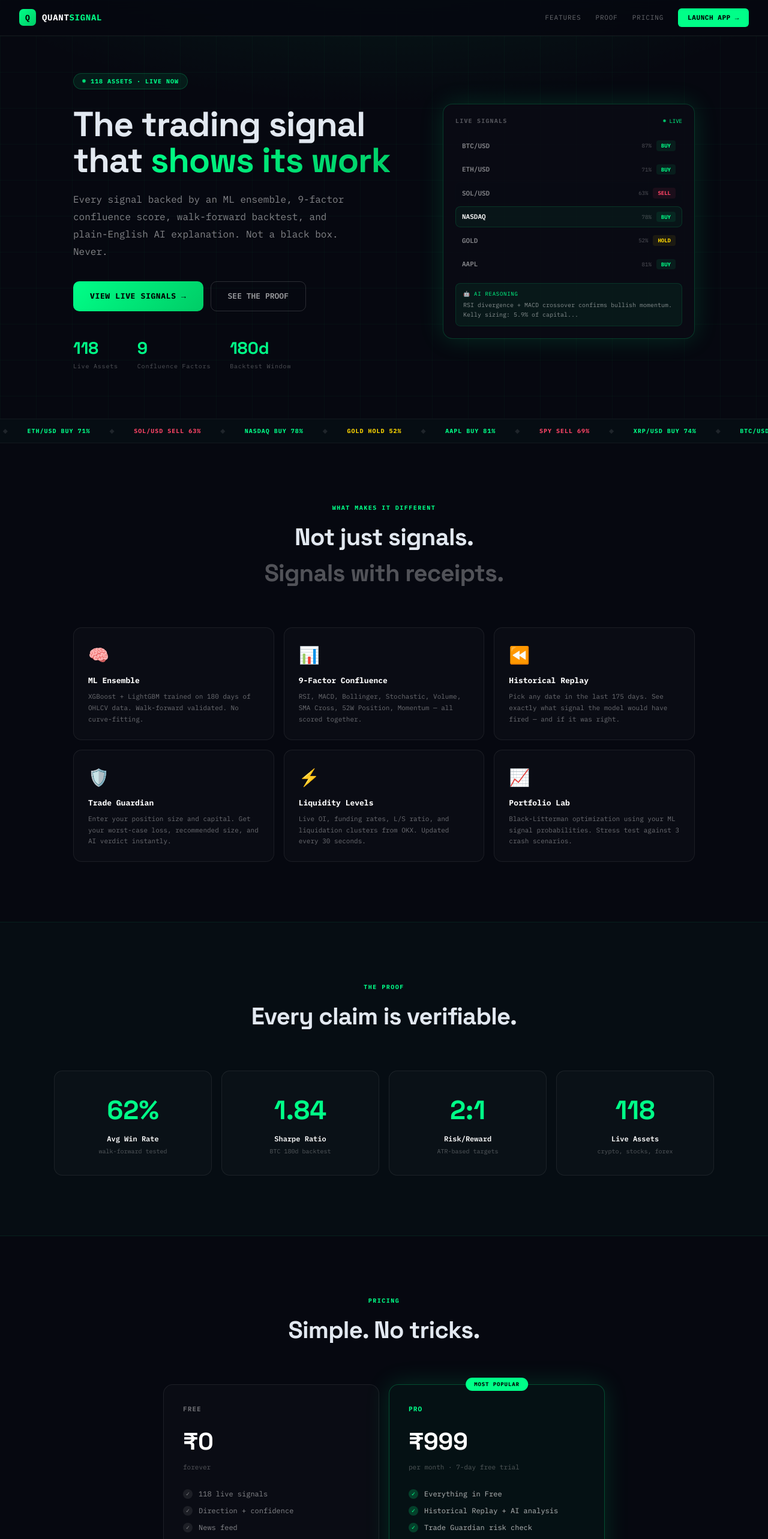
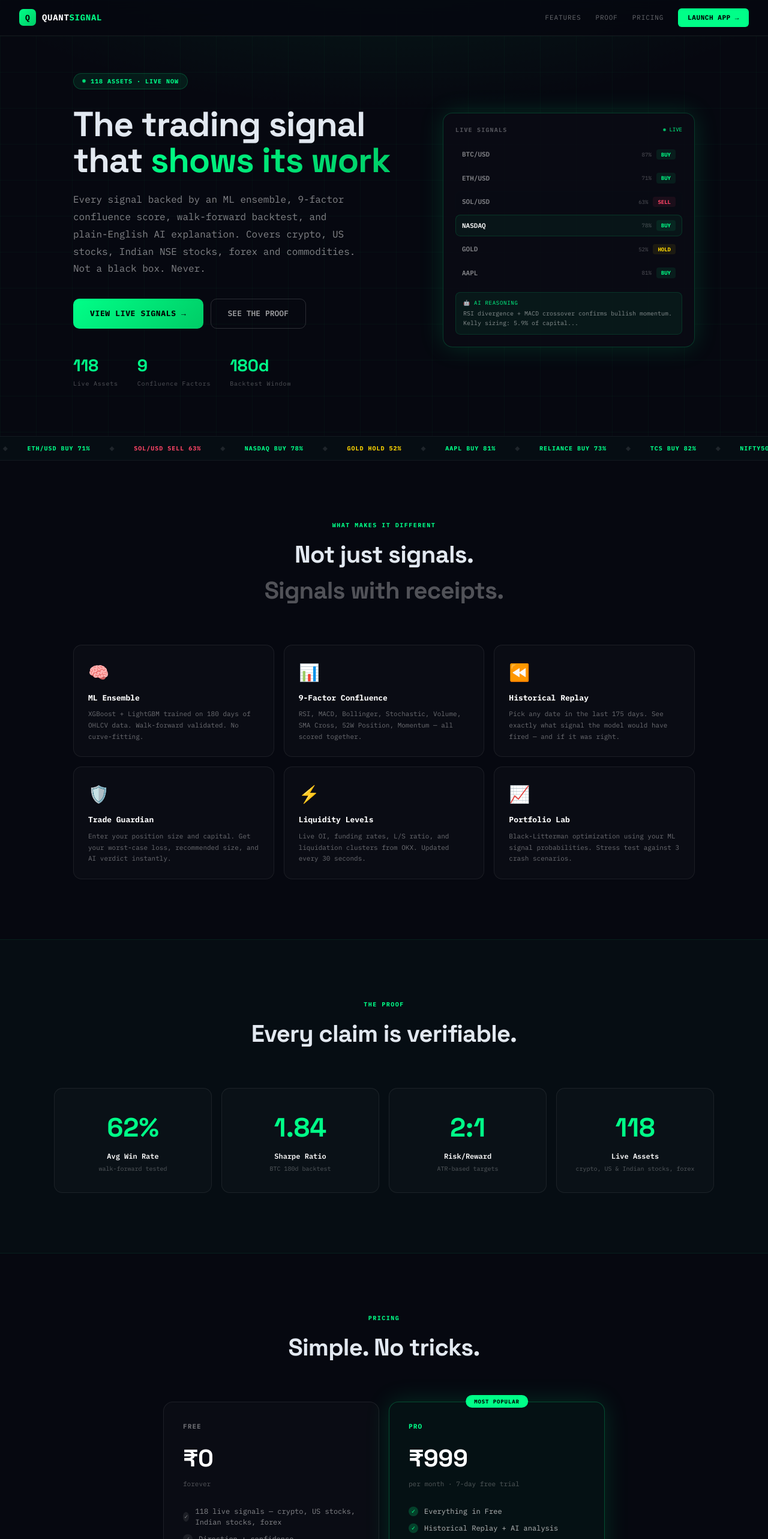
Before and after one commit to MaverickTushar007/quantsignal-web, a Next.js app: page /landing in a window 1280 px wide. Shown: the top 2566 px of the page at 60% size. Built offline with nearby package versions, Linux system fonts and the light colour scheme.

Commit message:
Update landing — 118 assets, India messaging, new ticker tape

```diff
--- a/app/landing/page.tsx
+++ b/app/landing/page.tsx
@@ -1,9 +1,9 @@
 "use client";
 import { useState, useEffect } from "react";
 
-const TICKERS = ["BTC/USD", "ETH/USD", "SOL/USD", "NASDAQ", "GOLD", "AAPL", "SPY", "XRP/USD"];
-const DIRECTIONS = ["BUY", "BUY", "SELL", "BUY", "HOLD", "BUY", "SELL", "BUY"];
-const PROBS = ["87%", "71%", "63%", "78%", "52%", "81%", "69%", "74%"];
+const TICKERS = ["BTC/USD", "ETH/USD", "SOL/USD", "NASDAQ", "GOLD", "AAPL", "RELIANCE", "TCS", "NIFTY50", "XRP/USD", "EUR/USD", "HDFC BANK"];
+const DIRECTIONS = ["BUY", "BUY", "SELL", "BUY", "HOLD", "BUY", "BUY", "BUY", "BUY", "SELL", "HOLD", "BUY"];
+const PROBS = ["87%", "71%", "63%", "78%", "52%", "81%", "73%", "82%", "69%", "61%", "55%", "70%"];
 
 export default function Landing() {
   const [tick, setTick] = useState(0);
@@ -88,7 +88,7 @@ export default function Landing() {
             </h1>
 
             <p style={{ fontSize: 16, color: "rgba(255,255,255,0.5)", lineHeight: 1.8, marginBottom: 36, maxWidth: 480 }}>
-              Every signal backed by an ML ensemble, 9-factor confluence score, walk-forward backtest, and plain-English AI explanation. Not a black box. Never.
+              Every signal backed by an ML ensemble, 9-factor confluence score, walk-forward backtest, and plain-English AI explanation. Covers crypto, US stocks, Indian NSE stocks, forex and commodities. Not a black box. Never.
             </p>
 
             <div style={{ display: "flex", gap: 12, marginBottom: 40, flexWrap: "wrap" }}>
@@ -223,7 +223,7 @@ export default function Landing() {
               { val: "62%", label: "Avg Win Rate", sub: "walk-forward tested" },
               { val: "1.84", label: "Sharpe Ratio", sub: "BTC 180d backtest" },
               { val: "2:1", label: "Risk/Reward", sub: "ATR-based targets" },
-              { val: "118", label: "Live Assets", sub: "crypto, stocks, forex" },
+              { val: "118", label: "Live Assets", sub: "crypto, US & Indian stocks, forex" },
             ].map((s) => (
               <div key={s.label} style={{ textAlign: "center", padding: "32px 20px", background: "rgba(255,255,255,0.02)", border: "1px solid rgba(255,255,255,0.07)", borderRadius: 14 }}>
                 <div style={{ fontFamily: "'Space Grotesk', sans-serif", fontSize: 44, fontWeight: 800, color: "#00ff88", marginBottom: 6 }}>{s.val}</div>
@@ -248,7 +248,7 @@ export default function Landing() {
             <div style={{ fontSize: 11, fontWeight: 700, color: "rgba(255,255,255,0.4)", letterSpacing: "0.1em", marginBottom: 16 }}>FREE</div>
             <div style={{ fontFamily: "'Space Grotesk', sans-serif", fontSize: 40, fontWeight: 800, color: "#fff", marginBottom: 4 }}>₹0</div>
             <div style={{ fontSize: 11, color: "rgba(255,255,255,0.3)", marginBottom: 28 }}>forever</div>
-            {["118 live signals", "Direction + confidence", "News feed", "Economic calendar", "Perseus AI chat"].map(f => (
+            {["118 live signals — crypto, US stocks, Indian stocks, forex", "Direction + confidence", "News feed", "Economic calendar", "Perseus AI chat"].map(f => (
               <div key={f} style={{ display: "flex", alignItems: "center", gap: 10, marginBottom: 10 }}>
                 <div style={{ width: 16, height: 16, borderRadius: "50%", background: "rgba(255,255,255,0.08)", display: "flex", alignItems: "center", justifyContent: "center", fontSize: 9, color: "rgba(255,255,255,0.4)" }}>✓</div>
                 <span style={{ fontSize: 12, color: "rgba(255,255,255,0.5)" }}>{f}</span>
```
